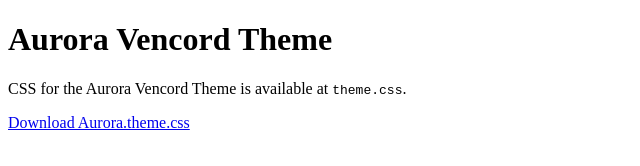
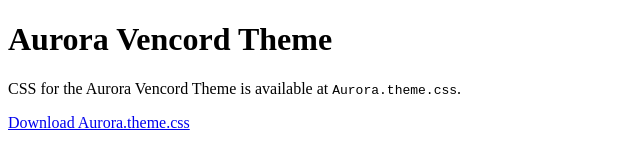
Before and after one commit to odessy3509/aurora-discord-theme, a plain HTML site: page index.html in a window 1280 px wide. Shown: the full height of the page, 0-640 px from the left. Drawn offline with Linux system fonts and the light colour scheme.

Commit message:
Update index.html

```diff
--- a/index.html
+++ b/index.html
@@ -8,7 +8,7 @@
 </head>
 <body>
     <h1>Aurora Vencord Theme</h1>
-    <p>CSS for the Aurora Vencord Theme is available at <code>theme.css</code>.</p>
+    <p>CSS for the Aurora Vencord Theme is available at <code>Aurora.theme.css</code>.</p>
     <p><a href="theme.css">Download Aurora.theme.css</a></p>
 </body>
 </html>
```
